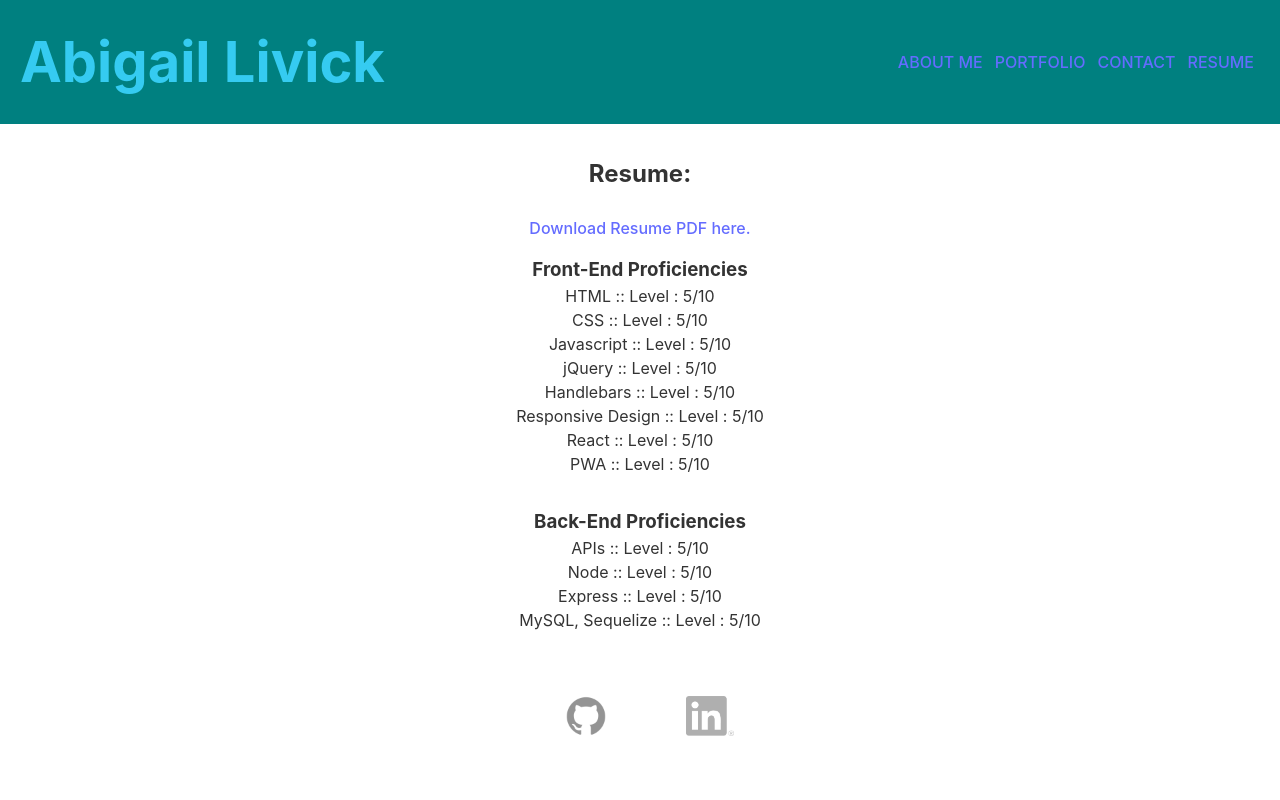
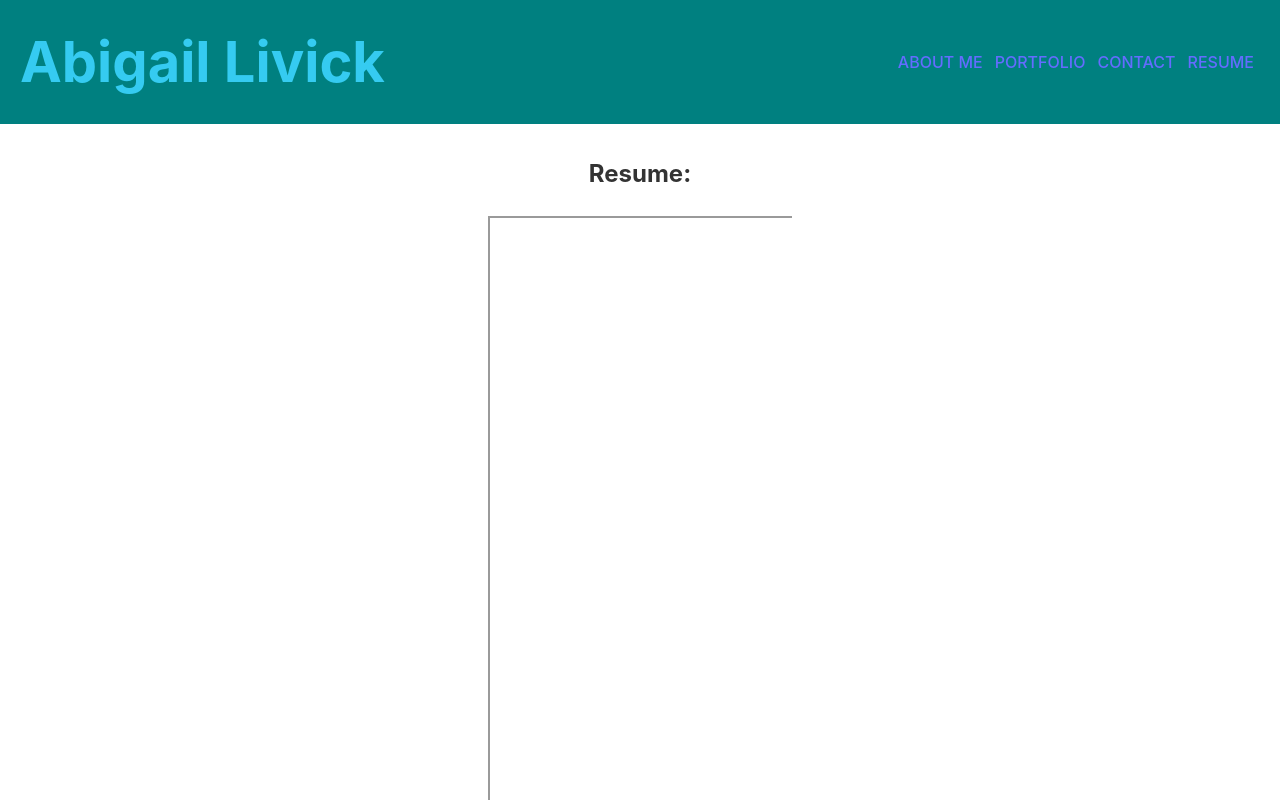
Before and after one commit to lailiel/20-React-Portfolio, a React (Vite) app in the folder react-portfolio/: page /resume in a window 1280 px wide. Shown: the top 800 px of the page. Built offline with nearby package versions, Linux system fonts and the light colour scheme.

Commit message:
replaced resume skills list/component with iframe pdf import

```diff
--- a/react-portfolio/src/pages/ResumePage.jsx
+++ b/react-portfolio/src/pages/ResumePage.jsx
@@ -1,29 +1,32 @@
 import { useState } from 'react'
-import SkillList from '../components/SkillList'
+// import SkillList from '../components/SkillList'
 import resume from "../assets/AbigailLivick.pdf"
 
 const ResumePage = () => {
-    const [skills, setSkills] = useState ([
-        { name: 'HTML', type: 'Front-End', proficiency: '5/10'},
-        { name: 'CSS', type: 'Front-End', proficiency: '5/10'},
-        { name: 'Javascript', type: 'Front-End', proficiency: '5/10'},
-        { name: 'jQuery', type: 'Front-End', proficiency: '5/10'},
-        { name: 'Handlebars', type: 'Front-End', proficiency: '5/10'},
-        { name: 'Responsive Design', type: 'Front-End', proficiency: '5/10'},
-        { name: 'React', type: 'Front-End', proficiency: '5/10'},
-        { name: 'PWA', type: 'Front-End', proficiency: '5/10'},
-        { name: 'APIs', type: 'Back-End', proficiency: '5/10'},
-        { name: 'Node', type: 'Back-End', proficiency: '5/10'},
-        { name: 'Express', type: 'Back-End', proficiency: '5/10'},
-        { name: 'MySQL, Sequelize', type: 'Back-End', proficiency: '5/10'},
-    ])
+    // const [skills, setSkills] = useState ([
+    //     { name: 'HTML', type: 'Front-End', proficiency: '5/10'},
+    //     { name: 'CSS', type: 'Front-End', proficiency: '5/10'},
+    //     { name: 'Javascript', type: 'Front-End', proficiency: '5/10'},
+    //     { name: 'jQuery', type: 'Front-End', proficiency: '5/10'},
+    //     { name: 'Handlebars', type: 'Front-End', proficiency: '5/10'},
+    //     { name: 'Responsive Design', type: 'Front-End', proficiency: '5/10'},
+    //     { name: 'React', type: 'Front-End', proficiency: '5/10'},
+    //     { name: 'PWA', type: 'Front-End', proficiency: '5/10'},
+    //     { name: 'APIs', type: 'Back-End', proficiency: '5/10'},
+    //     { name: 'Node', type: 'Back-End', proficiency: '5/10'},
+    //     { name: 'Express', type: 'Back-End', proficiency: '5/10'},
+    //     { name: 'MySQL, Sequelize', type: 'Back-End', proficiency: '5/10'},
+    // ])
 
     return (
         <div className="resume-content">
             <h2>Resume: </h2>
-            <a className="download" href={resume} download>Download Resume PDF here.</a>
-            <SkillList skills={skills.filter(skill => skill.type === 'Front-End')} title="Front-End"/>
-            <SkillList skills={skills.filter(skill => skill.type === 'Back-End')} title="Back-End"/>
+            <section style={{height: "85vh", overflow:"hidden"}}>
+                <iframe src={resume} width="100%" height="100%" title="Abigail Livick Resume"></iframe>
+            </section>
+            {/* <a className="download" href={resume} download>Download Resume PDF here.</a> */}
+            {/* <SkillList skills={skills.filter(skill => skill.type === 'Front-End')} title="Front-End"/>
+            <SkillList skills={skills.filter(skill => skill.type === 'Back-End')} title="Back-End"/> */}
         </div>
     )
 }
```
